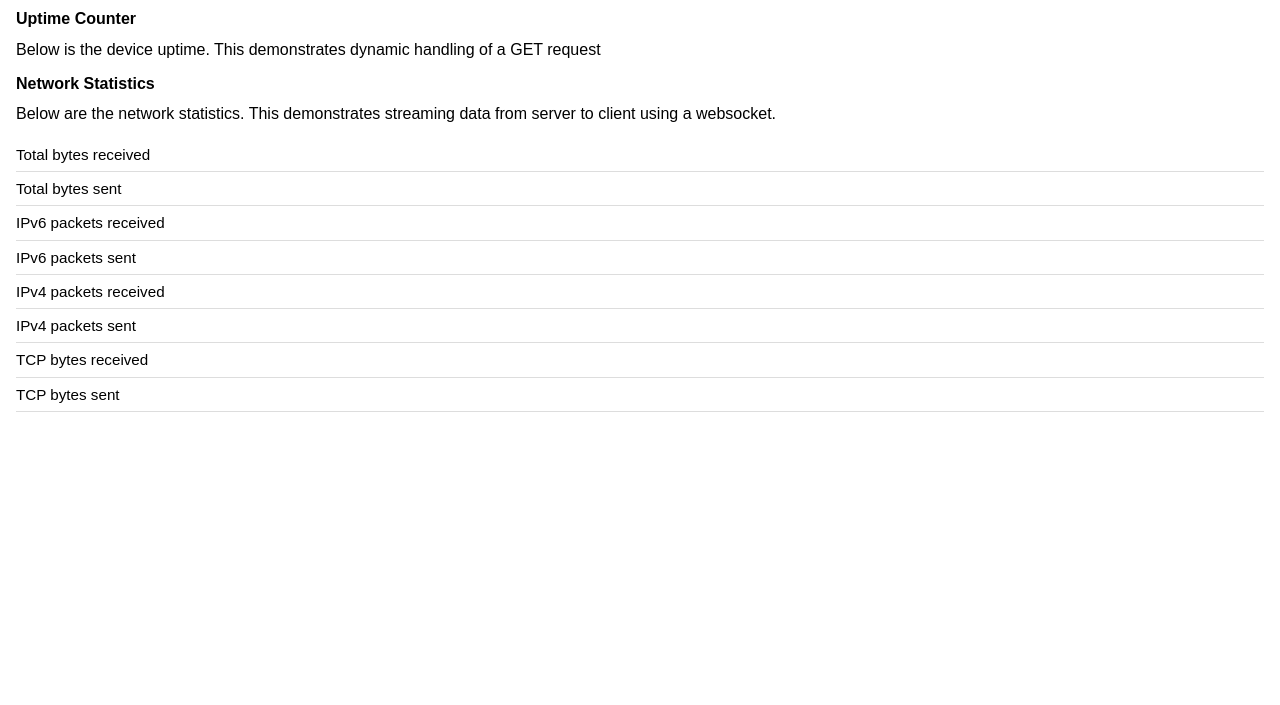
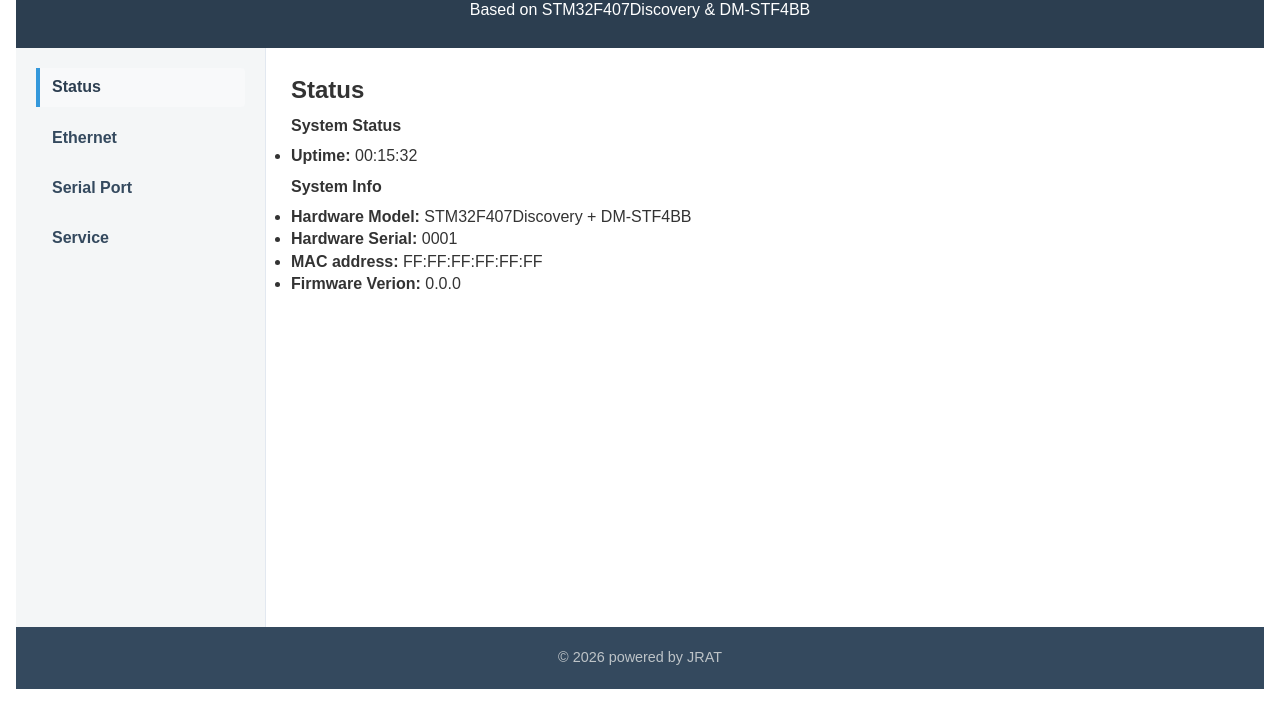
Before and after one commit to unk1500/modbus-replacer-stm32, a plain HTML site: page src/web/index.html in a window 1280 px wide. Shown: the part 95-800 px from the top of the page. Drawn offline with Linux system fonts and the light colour scheme; no server answers.

Commit message:
new markup of index.html, styles moved to separate file, Kconfig tcp settings modified to increase max http cliens

```diff
--- a/src/web/index.html
+++ b/src/web/index.html
@@ -5,93 +5,70 @@
     <meta name="viewport" content="width=device-width, initial-scale=1">
     <script src="main.js"></script>
     <title>Zephyr HTTP Server</title>
-    <style>
-        body {
-            margin: 0;
-            padding: 16px;
-            font-family: sans-serif;
-            line-height: 1.4;
-        }
-
-        h1,
-        h4 {
-            margin: 0 0 8px;
-        }
-
-        p {
-            margin: 0 0 12px;
-        }
-
-        input[type="button"] {
-            width: 100%;
-            padding: 12px;
-            margin: 0 0 8px;
-            font: inherit;
-        }
-
-        table {
-            width: 100%;
-            border-collapse: collapse;
-            font-size: 0.95rem;
-        }
-
-        td {
-            padding: 6px 0;
-            vertical-align: top;
-            border-bottom: 1px solid #ddd;
-        }
-
-        td:last-child {
-            text-align: right;
-            padding-left: 12px;
-            white-space: nowrap;
-        }
-    </style>
+    <link rel="stylesheet" href="style.css">
+    <link rel="icon" href="data:,">
 </head>
 <body>
-    <h1>Welcome to Zephyr HTTP Server!</h1>
-    <p>This is a simple HTML file.</p>
+    <header>
+        <h1>modbus-replacer-stm32</h1>
+        <p>Based on STM32F407Discovery & DM-STF4BB</p>
+    </header>
+    <div class="main-container">
+        <nav>
+            <ul>
+                <li><a href="#" class="menu-link active" onclick="showPage('status', this)">Status</a></li>
+                <li><a href="#" class="menu-link" onclick="showPage('ethernet', this)">Ethernet</a></li>
+                <li><a href="#" class="menu-link" onclick="showPage('serial', this)">Serial Port</a></li>
+                <li><a href="#" class="menu-link" onclick="showPage('service', this)">Service</a></li>
+            </ul>
+        </nav>
 
+        <main>
+            <section id="status-page" class="page-content">
+                <h2>Status</h2>
+                <h4>System Status</h4>
+                <ul>
+                    <li><strong>Uptime: </strong><span id="uptime">00:15:32</span></li>
+                </ul>
+                <h4>System Info</h4>
+                <ul>
+                    <li><strong>Hardware Model: </strong>STM32F407Discovery + DM-STF4BB</li>
+                    <li><strong>Hardware Serial: </strong>0001</li>
+                    <li><strong>MAC address: </strong>FF:FF:FF:FF:FF:FF</li>
+                    <li><strong>Firmware Verion: </strong>0.0.0</li>
+                </ul>
+            </section>
+            <section id="ethernet-page" class="page-content" style="display: none;">
+                <h2>Network Settings</h2>
+                <h4>IP Configuration</h4>
+                <ul>
+                    <li><strong>IP address: </strong>192.168.1.100</li>
+                    <li><strong>Subnet mask: </strong>255.255.255.0</li>
+                    <li><strong>Gateway address: </strong>192.168.1.100</li>
+                </ul>
+            </section>
+            <section id="serial-page" class="page-content" style="display: none;">
+                <h2>Serial Port Settings</h2>
+                <h4>Bus Settings</h4>
+                <ul>
+                    <li><strong>Baud rate: </strong>4800</li>
+                    <li><strong>Data bits: </strong>8</li>
+                    <li><strong>Parity: </strong>N</li>
+                    <li><strong>Stop bits: </strong>1</li>
+                </ul>
+            </section>
+            <section id="service-page" class="page-content" style="display: none;">
+                <h2>Service</h2>
+                <h4>Actions</h4>
+                <button onclick="alert('Reseting device...')">Reset</button>
+                <button onclick="alert('Recovering factory defaults...')">Factory defaults</button>
+            </section>
+        </main>
+    </div>
 
-    <h4>Uptime Counter</h4>
-    <p>Below is the device uptime. This demonstrates dynamic handling of a GET request</p>
-    <p id="uptime"></p>
+    <footer>
+        <p>&copy; 2026 powered by JRAT</p>
+    </footer>
 
-    <h4>Network Statistics</h4>
-    <p>Below are the network statistics. This demonstrates streaming data from server to client using a websocket.</p>
-    <table>
-        <tr>
-            <td>Total bytes received</td>
-            <td id="bytes_recv"></td>
-        </tr>
-        <tr>
-            <td>Total bytes sent</td>
-            <td id="bytes_sent"></td>
-        </tr>
-        <tr>
-            <td>IPv6 packets received</td>
-            <td id="ipv6_pkt_recv"></td>
-        </tr>
-        <tr>
-            <td>IPv6 packets sent</td>
-            <td id="ipv6_pkt_sent"></td>
-        </tr>
-        <tr>
-            <td>IPv4 packets received</td>
-            <td id="ipv4_pkt_recv"></td>
-        </tr>
-        <tr>
-            <td>IPv4 packets sent</td>
-            <td id="ipv4_pkt_sent"></td>
-        </tr>
-        <tr>
-            <td>TCP bytes received</td>
-            <td id="tcp_bytes_recv"></td>
-        </tr>
-        <tr>
-            <td>TCP bytes sent</td>
-            <td id="tcp_bytes_sent"></td>
-        </tr>
-    </table>
 </body>
 </html>
--- a/src/web/main.js
+++ b/src/web/main.js
@@ -1,8 +1,15 @@
-/*
- * Copyright (c) 2024, Witekio
- *
- * SPDX-License-Identifier: Apache-2.0
- */
+function showPage(pageId, element) {
+	// Show content
+	const pages = document.querySelectorAll('.page-content');
+	pages.forEach(page => page.style.display = 'none');
+	document.getElementById(pageId + '-page').style.display = 'block';
+
+	// Redraw menu style
+	const links = document.querySelectorAll('.menu-link');
+	links.forEach(link => link.classList.remove('active'));
+	element.classList.add('active');
+}
+
 async function fetchUptime()
 {
 	try {
@@ -13,15 +20,10 @@ async function fetchUptime()
 
 		const json = await response.json();
 		const uptime = document.getElementById("uptime");
-		uptime.innerHTML = "Uptime: " + json + " milliseconds"
+		uptime.innerHTML = json + " milliseconds"
 	} catch (error) {
 		console.error(error.message);
 	}
-}
-
-function setNetStat(json_data, stat_name)
-{
-	document.getElementById(stat_name).innerHTML = json_data[stat_name];
 }
 
 window.addEventListener("DOMContentLoaded", (ev) => {
@@ -30,16 +32,4 @@ window.addEventListener("DOMContentLoaded", (ev) => {
 
 	/* Setup websocket for handling network stats */
 	const ws = new WebSocket("/");
-
-	ws.onmessage = (event) => {
-		const data = JSON.parse(event.data);
-		setNetStat(data, "bytes_recv");
-		setNetStat(data, "bytes_sent");
-		setNetStat(data, "ipv6_pkt_recv");
-		setNetStat(data, "ipv6_pkt_sent");
-		setNetStat(data, "ipv4_pkt_recv");
-		setNetStat(data, "ipv4_pkt_sent");
-		setNetStat(data, "tcp_bytes_recv");
-		setNetStat(data, "tcp_bytes_sent");
-	}
 })
--- /dev/null
+++ b/src/web/style.css
@@ -0,0 +1,89 @@
+* {
+    box-sizing: border-box;
+    margin: 0;
+    padding: 0;
+}
+body {
+    font-family: sans-serif;
+    display: flex;
+    flex-direction: column;
+    min-height: 100vh;
+    color: #333;
+    margin: 0;
+    padding: 16px;
+    line-height: 1.4;
+}
+h1,
+h4 {
+    margin: 8px 0 8px;
+}
+p {
+    margin: 10px 0 12px;
+}
+header {
+    background-color: #2c3e50;
+    color: white;
+    padding: 15px;
+    text-align: center;
+}
+.main-container {
+    display: flex;
+    flex: 1;
+}
+
+nav {
+    background-color: #f4f6f7;
+    width: 250px;
+    padding: 20px;
+    border-right: 1px solid #e2e8f0;
+}
+nav ul {
+    list-style-type: none;
+}
+nav ul li {
+    margin-bottom: 12px;
+}
+nav ul li a {
+    text-decoration: none;
+    color: #34495e;
+    font-weight: bold;
+    display: block;
+    padding: 8px 8px 8px 12px;
+    border-radius: 0 4px 4px 0;
+    border-left: 4px solid transparent;
+    transition: all 0.2s ease;
+}
+nav ul li a:hover {
+    background-color: #3498db;
+    color: white;
+}
+nav ul li a.active {
+    border-left-color: #3498db;
+    background-color: #f8f9fa;
+    color: #2c3e50;
+}
+
+main {
+    flex: 1;
+    padding: 25px;
+    background-color: #ffffff;
+}
+
+footer {
+    background-color: #34495e;
+    color: #bdc3c7;
+    text-align: center;
+    padding: 10px;
+    font-size: 0.9em;
+}
+
+@media (max-width: 768px) {
+    .main-container {
+        flex-direction: column;
+    }
+    nav {
+        width: 100%;
+        border-right: none;
+        border-bottom: 1px solid #e2e8f0;
+    }
+}
```
Also changed, not shown: CMakeLists.txt, 3 other files.
